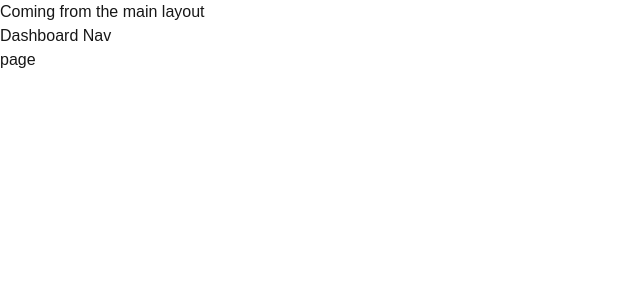
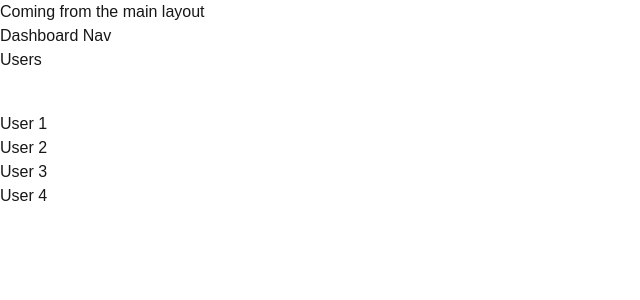
Before and after one commit to vincent-damaso/time-tracking-app, a Next.js app: page /dashboard/users in a window 1280 px wide. Shown: the top 300 px of the page, without its empty margins (0-640 px from the left). Built offline with nearby package versions, Linux system fonts and the light colour scheme.

Commit message:
Created dynamic route system

```diff
--- a/app/dashboard/analytics/page.tsx
+++ b/app/dashboard/analytics/page.tsx
@@ -2,7 +2,7 @@
 
 const page = () => {
   return (
-    <div>page</div>
+    <div>Analytics</div>
   )
 }
 
--- /dev/null
+++ b/app/dashboard/users/[id]/page.tsx
@@ -0,0 +1,10 @@
+import React from 'react'
+
+const UserDetails = async ({ params }: {params: Promise<{ id:string }>}) => {
+    const { id } = await params
+  return (
+    <div>Details for user #{id}</div>
+  )
+}
+
+export default UserDetails
--- a/app/dashboard/users/page.tsx
+++ b/app/dashboard/users/page.tsx
@@ -1,8 +1,18 @@
 import React from 'react'
+import Link from "next/link"
 
 const page = () => {
   return (
-    <div>page</div>
+    <div>
+      <h1>Users</h1>
+
+      <ul className='mt-10'>
+        <li><Link href="/dashboard/users/1">User 1</Link></li>
+        <li><Link href="/dashboard/users/2">User 2</Link></li>
+        <li><Link href="/dashboard/users/3">User 3</Link></li>
+        <li><Link href="/dashboard/users/4">User 4</Link></li>
+      </ul>
+    </div>
   )
 }
 
```
